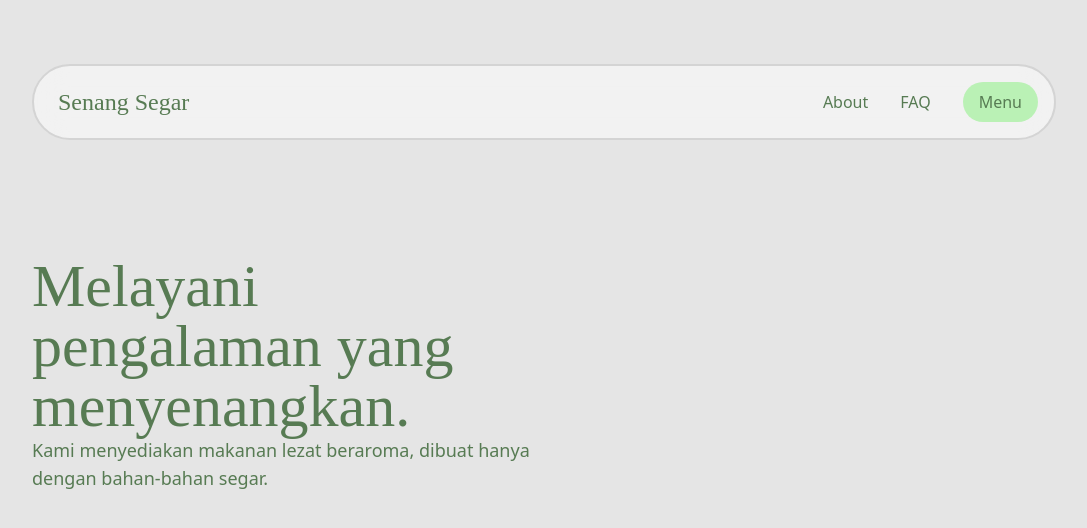
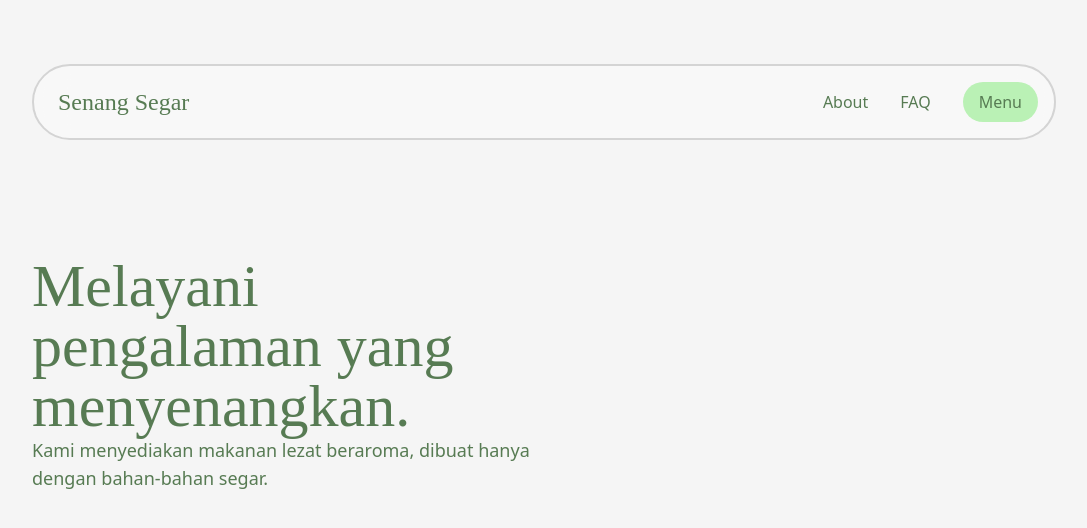
Before and after one commit to pnxl/senangsegar, a Nuxt app: page / in a window 1280 px wide. Shown: the top 528 px of the page, without its empty margins (96-1183 px from the left). Built offline with nearby package versions, Linux system fonts and the light colour scheme.

Commit message:
styles: adjust light colours

```diff
--- a/layouts/default.vue
+++ b/layouts/default.vue
@@ -1,6 +1,6 @@
 <template>
   <main
-    class="bg-neutral-200 dark:bg-neutral-900 flex flex-col gap-y-8 sm:gap-y-12 md:gap-y-16 md:py-16 sm:py-12 py-8"
+    class="bg-neutral-100 dark:bg-neutral-900 flex flex-col gap-y-8 sm:gap-y-12 md:gap-y-16 md:py-16 sm:py-12 py-8"
   >
     <div class="fixed w-screen md:px-24 lg:px-32 2xl:px-48 sm:px-12 px-8">
       <Header />
```
